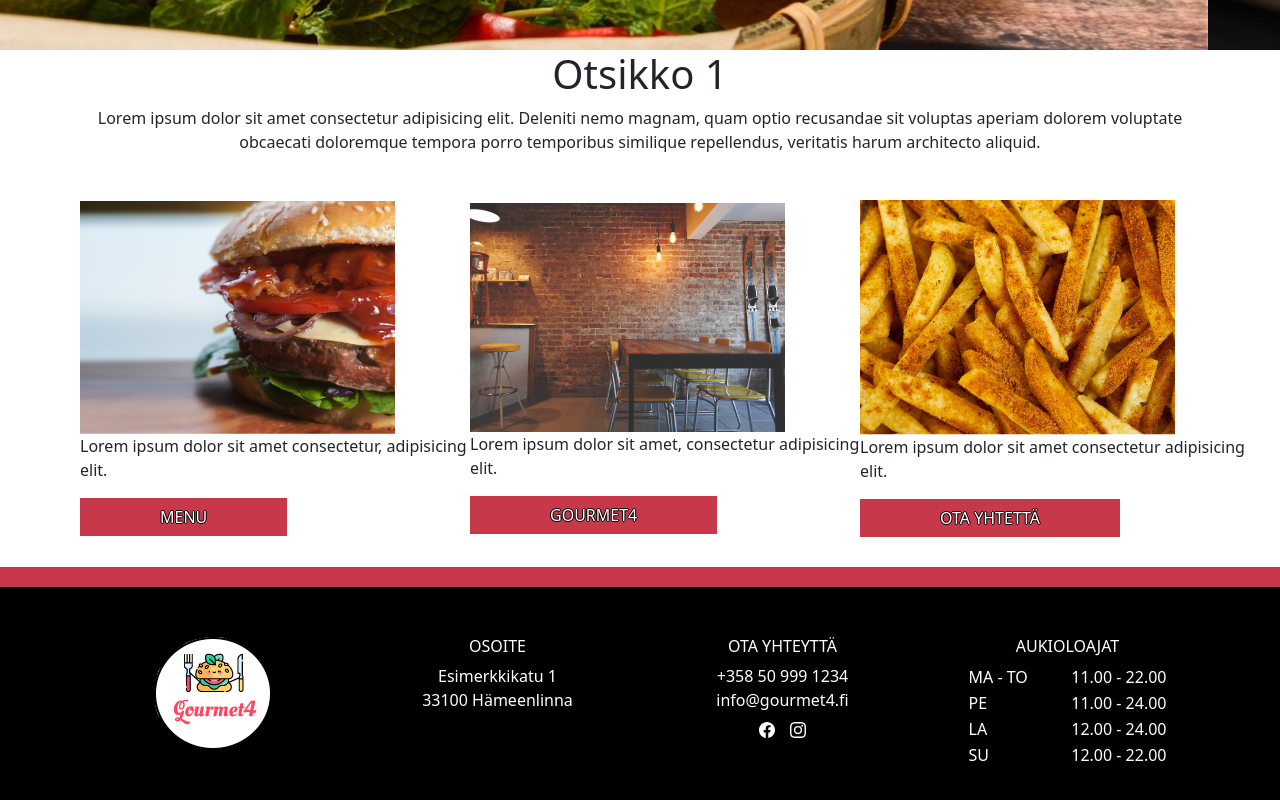
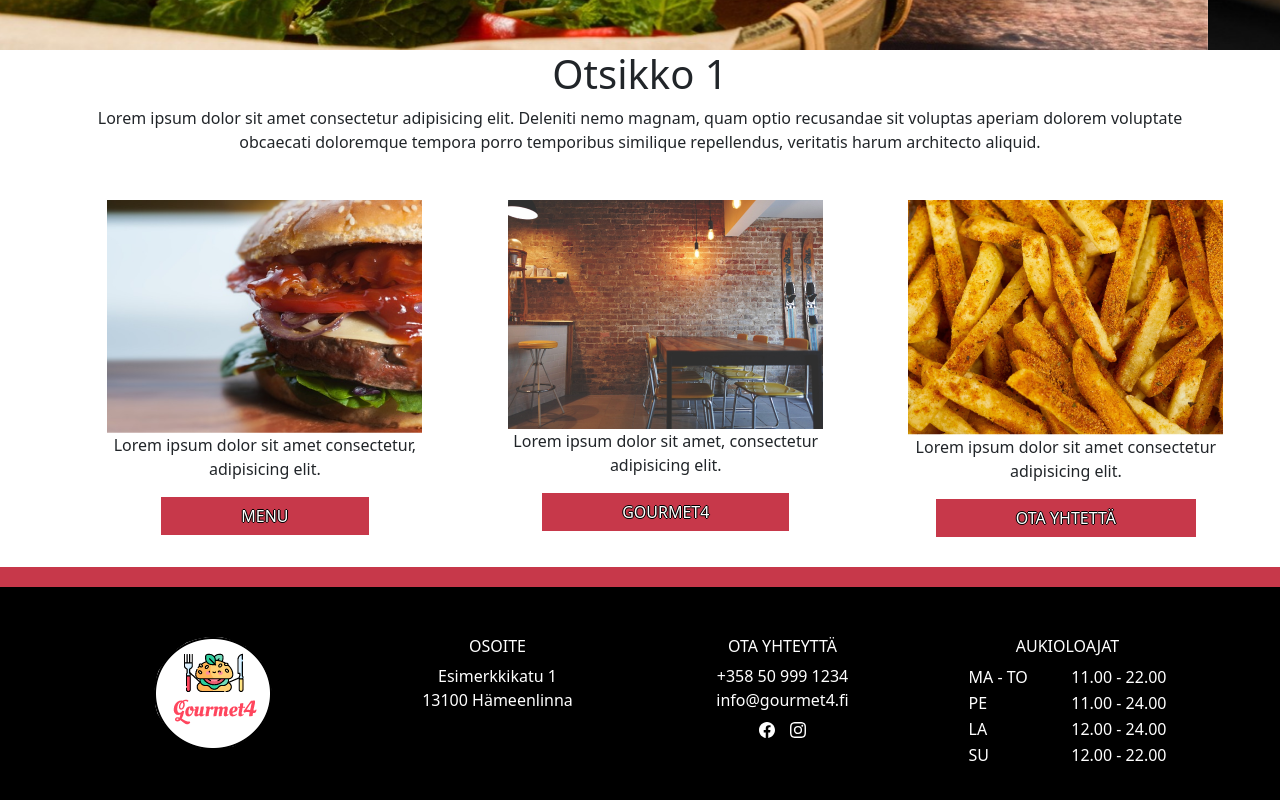
Before and after one commit to iida21014/Verkkosivut-Gourmet4-ravintolalle, a plain HTML site: page Gourmet4/index.html in a window 1280 px wide. Shown: the part 694-1494 px from the top of the page. Drawn offline with nearby package versions, Linux system fonts and the light colour scheme.

Commit message:
Korjauksia etusivun sisältöön
Nyt kuvien ei pitäisi olla kiinni toisissaan.

```diff
--- a/Gourmet4/Gourmet4_tyylit.css
+++ b/Gourmet4/Gourmet4_tyylit.css
@@ -27,14 +27,24 @@ header {
 }
 .container2{
 
-    align-items: center;
+    align-content:space-around;
     padding-top: 30px;
     padding-left: 80px;
     padding-right: 30px;
     padding-bottom: 30px;
     display: flex;
+    text-align: center;
+
 }
+.kuva1{
 
+    padding-right: 30px;
+
+}
+.kuva2{
+
+    padding-right: 30px;
+}
 .button{
 
 
@@ -45,6 +55,7 @@ header {
     text-align: center;
     align-items: center;
     text-shadow: -1px 0 black, 0 1px black, 1px 0 black, 0 -1px black;
+
 
 }
 
--- a/Gourmet4/index.html
+++ b/Gourmet4/index.html
@@ -81,15 +81,15 @@
  </div>
 
  <div class="container2">
-     <div class="col"><img src="burger2.png">
+     <div class="kuva1"><img src="burger2.png" class="img-responsive">
          <p>Lorem ipsum dolor sit amet consectetur, adipisicing elit.</p>
          <button type="button" class="button">MENU</button>
      </div>
-     <div class="col"><img src="brick-wall.png">
+     <div class="kuva2"><img src="brick-wall.png" class="img-responsive">
          <p>Lorem ipsum dolor sit amet, consectetur adipisicing elit.</p>
          <button type="button" class="button">GOURMET4</button>
      </div>
-     <div class="col"><img src="potatoes.png">
+     <div class="kuva3"><img src="potatoes.png" class="img-responsive">
          <p>Lorem ipsum dolor sit amet consectetur adipisicing elit.</p>
          <button type="button" class="button">OTA YHTETTÄ</button>
      </div>
@@ -113,7 +113,7 @@
           <h4>Osoite</h4>
             <ul>
               <li>Esimerkkikatu 1</li>
-              <li>33100 Hämeenlinna</li>
+              <li>13100 Hämeenlinna</li>
             </ul>
         </section>
 
```
